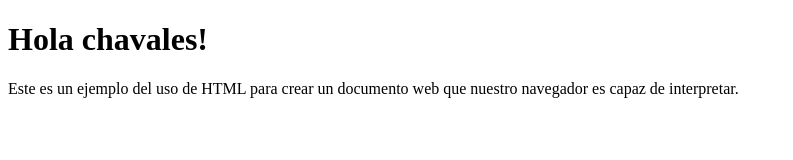
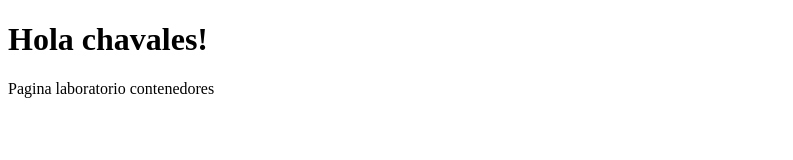
Before and after one commit to antoniobapi/lab_openshift, a plain HTML site: page index.html in a window 1280 px wide. Shown: the whole page, without its empty margins (0-793 px from the left). Drawn offline with Linux system fonts and the light colour scheme.

Commit message:
Update index.html

```diff
--- a/index.html
+++ b/index.html
@@ -1,12 +1,12 @@
  <!DOCTYPE html>
 <HTML>
   <head>
-    <title>Mi primera WEB</title>
+    <title>WEB Lab OpenShift</title>
   </head>
   <body>
     <div id="una capa">
       <h1>Hola chavales!</h1>
-      <p>Este es un ejemplo del uso de HTML para crear un documento web que nuestro navegador es capaz de interpretar.</p>
+      <p>Pagina laboratorio contenedores</p>
     </div>
   </body>
 </HTML>
```
